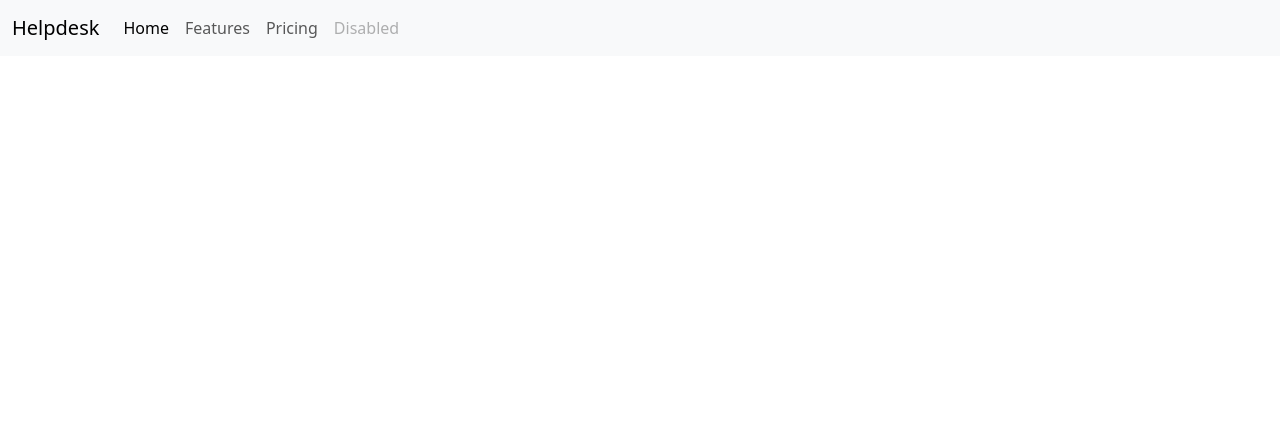
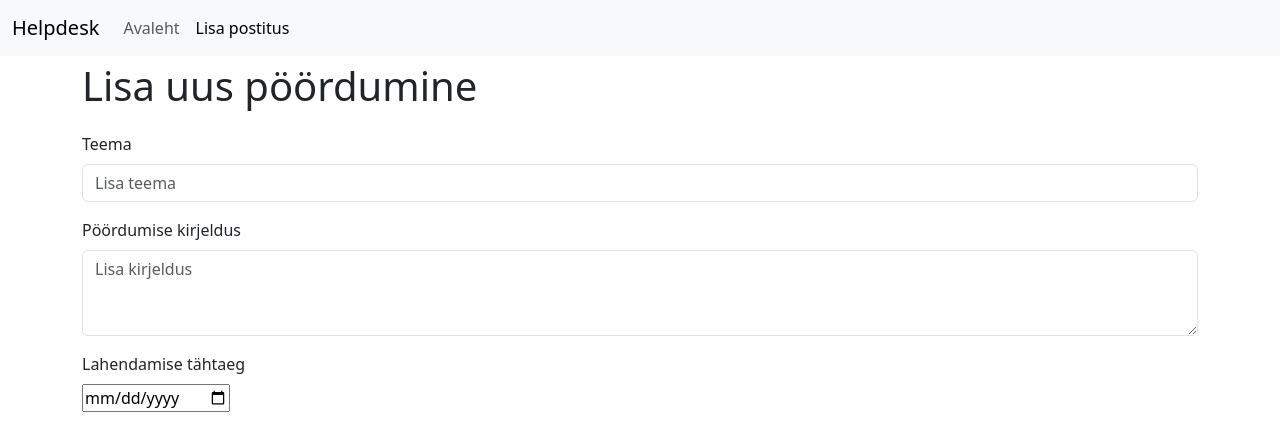
Before and after one commit to RaimondJ/HelpdeskClient, a React (Vite) app: page /post in a window 1280 px wide. Shown: the top 446 px of the page. Built offline with nearby package versions, Linux system fonts and the light colour scheme.

Commit message:
Configuration and new pages

```diff
--- a/package.json
+++ b/package.json
@@ -24,6 +24,7 @@
     "eslint-plugin-react": "^7.34.1",
     "eslint-plugin-react-hooks": "^4.6.0",
     "eslint-plugin-react-refresh": "^0.4.6",
+    "react-router-dom": "^6.22.3",
     "vite": "^5.2.0"
   }
 }
--- a/src/App.jsx
+++ b/src/App.jsx
@@ -1,18 +1,27 @@
-import { useState } from 'react'
+import { useState, useEffect } from 'react'
 import reactLogo from './assets/react.svg'
 import viteLogo from '/vite.svg'
 import './scss/style.scss';
 import 'jquery/dist/jquery.min.js'
 import 'bootstrap/dist/js/bootstrap.min.js'
 import Header from './Header.jsx'
+import { BrowserRouter, Routes, Route } from "react-router-dom";
+import Home from './Home.jsx'
+import Post from './Post.jsx'
+import NotFound from './NotFound.jsx'
 
 function App() {
   const [count, setCount] = useState(0)
 
   return (
-    <>
-       <Header />
-    </>
+    <BrowserRouter>
+      <Header />
+      <Routes>
+        <Route index element={<Home />} />
+        <Route path="post" element={<Post />} />
+        <Route path='*' element={<NotFound />}/>
+      </Routes>
+    </BrowserRouter>
   )
 }
 
--- a/src/Header.jsx
+++ b/src/Header.jsx
@@ -1,4 +1,4 @@
-
+import { BrowserRouter as Router, Routes, Route, Link, Outlet, NavLink } from "react-router-dom";
 
 export default function Header() {
     return (
@@ -12,16 +12,10 @@ export default function Header() {
                     <div class="collapse navbar-collapse" id="navbarNav">
                         <ul class="navbar-nav">
                             <li class="nav-item">
-                                <a class="nav-link active" aria-current="page" href="#">Home</a>
+                                <NavLink className="nav-link" to="/">Avaleht</NavLink>
                             </li>
                             <li class="nav-item">
-                                <a class="nav-link" href="#">Features</a>
-                            </li>
-                            <li class="nav-item">
-                                <a class="nav-link" href="#">Pricing</a>
-                            </li>
-                            <li class="nav-item">
-                                <a class="nav-link disabled" aria-disabled="true">Disabled</a>
+                                <NavLink className="nav-link" to="/post">Lisa postitus</NavLink>
                             </li>
                         </ul>
                     </div>
--- a/src/Home.jsx
+++ b/src/Home.jsx
@@ -1,9 +1,11 @@
 
 
-export default function Home() {
+function Home() {
     return (
         <>
-
+           <p>Avaleht todo</p>
         </>
       )
 }
+
+export default Home
--- /dev/null
+++ b/src/NotFound.jsx
@@ -0,0 +1,7 @@
+export default function NotFound() {
+    return (
+        <>
+           <p style={{color:"black"}}>Page not found</p>
+        </>
+      )
+}
--- /dev/null
+++ b/src/Post.jsx
@@ -0,0 +1,25 @@
+
+function Post() {
+    return (
+        <>
+            <div class="container-sm ">
+                <p className="fs-1">Lisa uus pöördumine</p>
+                <div class="mb-3">
+                    <label for="exampleFormControlInput1" class="form-label">Teema</label>
+                    <input type="text" class="form-control" id="exampleFormControlInput1" placeholder="Lisa teema" />
+                </div>
+                <div class="mb-3">
+                    <label for="exampleFormControlTextarea1" class="form-label">Pöördumise kirjeldus</label>
+                    <textarea class="form-control" id="exampleFormControlTextarea1" rows="3" placeholder="Lisa kirjeldus"></textarea>
+                </div>
+                <div className="mb-3">
+                    <label for="datePicker" class="form-label">Lahendamise tähtaeg</label><br></br>
+                    <input type="date" id="datePicker" name="birthday" />
+                </div>
+            </div>
+
+        </>
+    )
+}
+
+export default Post
```
Also changed, not shown: 1 other file (tests, documents, lock files or other folders).
